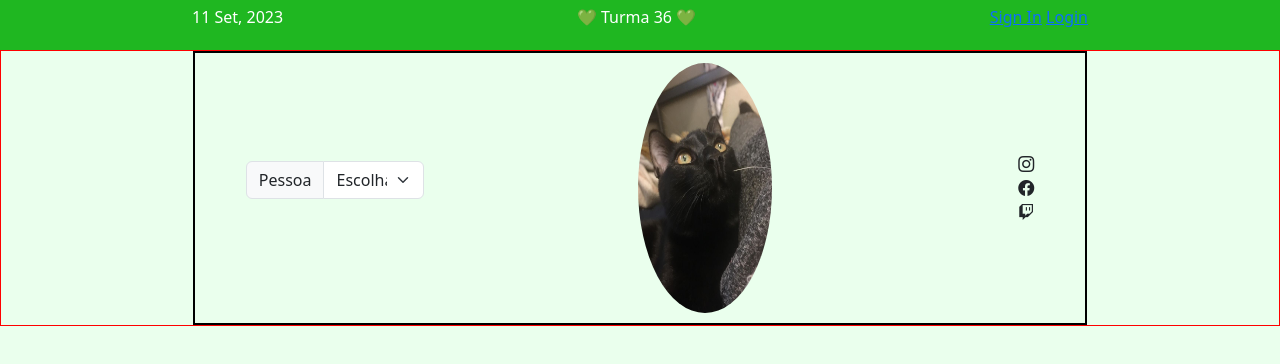
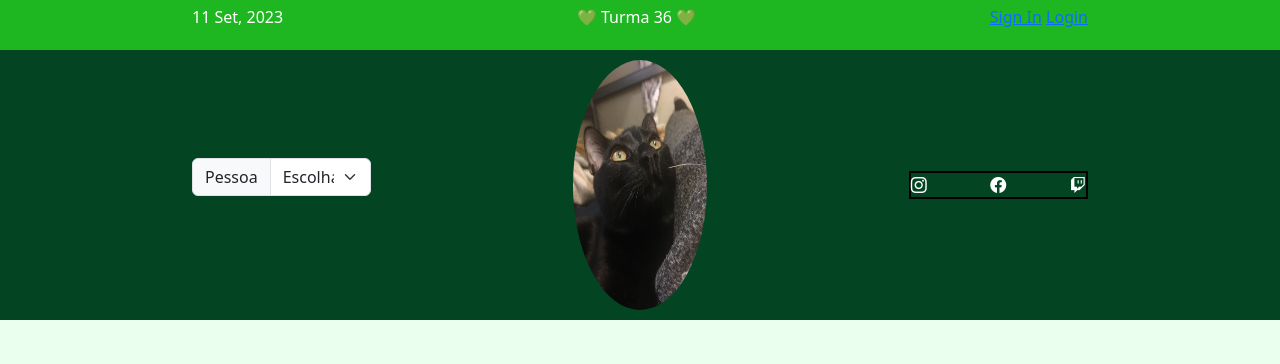
Before and after one commit to lumalopees/flex-box, a plain HTML site: page index.html in a window 1280 px wide. Drawn offline with nearby package versions, Linux system fonts and the light colour scheme.

Commit message:
:sparkles: 1h15min | que aula prazerosa

```diff
--- a/style.css
+++ b/style.css
@@ -43,13 +43,25 @@ ul {
 .main-container {
   display: flex;
   justify-content: center;
-  border: red 1px solid;
+  background-color: rgb(3, 68, 35)
 }
 
 .main {
   display: flex;
   width: 70%;
   align-items: center;
-  justify-content: space-around;
+  justify-content: space-between;
+}
+
+.social-media {
+  margin: 0;
+  padding: 0;
+  display: flex;
+  width: 20%;
+  justify-content: space-between;
   border: black 2px solid;
 }
+
+i {
+  color: white;
+}
```
